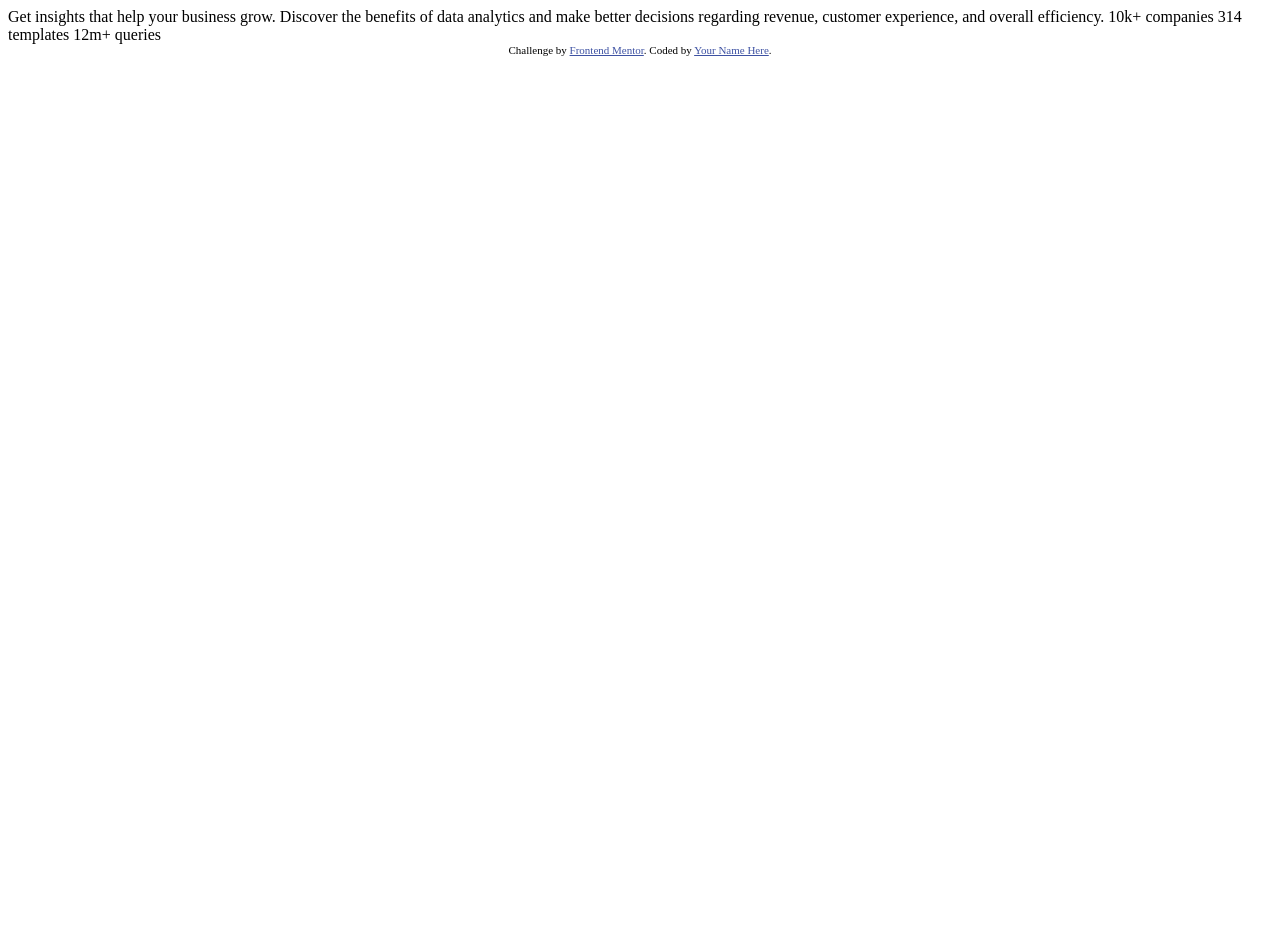
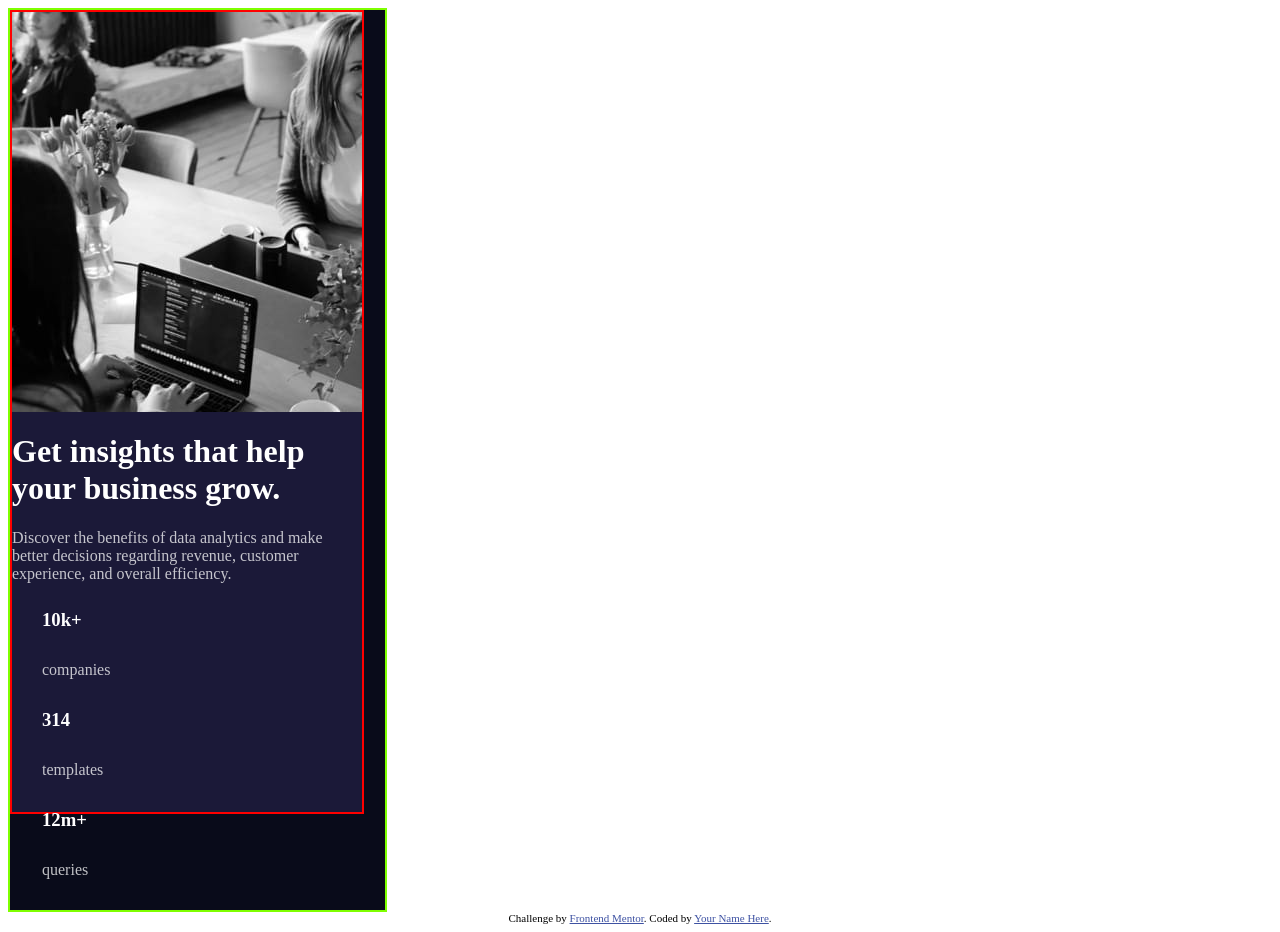
Before and after one commit to oluciams/frontend-mentor-Stats-preview-card-component, a plain HTML site: page index.html in a window 1280 px wide. Before the commit the page ends 800 px from the top, so only its background shows below. Drawn offline with Linux system fonts and the light colour scheme.

Commit message:
Estructurar html y css

```diff
--- a/index.html
+++ b/index.html
@@ -3,27 +3,42 @@
 <head>
   <meta charset="UTF-8">
   <meta name="viewport" content="width=device-width, initial-scale=1.0"> <!-- displays site properly based on user's device -->
-
   <link rel="icon" type="image/png" sizes="32x32" href="./images/favicon-32x32.png">
+  <link rel="stylesheet" href="style.css">
 
   <title>Frontend Mentor | Stats preview card component</title>
 
-  <!-- Feel free to remove these styles or customise in your own stylesheet 👍 -->
-  <style>
-    .attribution { font-size: 11px; text-align: center; }
-    .attribution a { color: hsl(228, 45%, 44%); }
-  </style>
 </head>
 <body>
-
-  Get insights that help your business grow.
-
-  Discover the benefits of data analytics and make better decisions regarding revenue, customer
-  experience, and overall efficiency.
-
-  10k+ companies
-  314 templates
-  12m+ queries
+   <main>
+      <div class="contenedor">
+        <div class="contenedorImagen">
+        </div>
+        <h1>
+        Get <strong>insights</strong> that help your business grow.
+        </h1>
+        <section>
+          <p>
+            Discover the benefits of data analytics and make better decisions regarding revenue, customer
+            experience, and overall efficiency.
+          </p>
+        </section>
+        <section id="estadistica">
+          <div class="box">
+            <h3>10k+</h3>
+            <p>companies</p>
+          </div>
+          <div class="box">
+            <h3>314</h3>
+            <p> templates</p>
+          </div>
+          <div class="box">
+            <h3>12m+</h3>
+            <p> queries</p>
+          </div>
+        </section>
+      </div>
+  </main>
 
   <div class="attribution">
     Challenge by <a href="https://www.frontendmentor.io?ref=challenge" target="_blank">Frontend Mentor</a>.
--- /dev/null
+++ b/style.css
@@ -0,0 +1,60 @@
+.attribution { font-size: 11px; text-align: center; }
+.attribution a { color: hsl(228, 45%, 44%); }
+
+main {
+    background-color: hsl(233, 47%, 7%);
+    width: 375px;
+    height: 900px;
+    border: 2px solid chartreuse;
+}
+
+.contenedor {
+    width: 350px;
+    height: 800px;
+    background-color: hsl(244, 38%, 16%);
+    border: 2px solid red;
+
+}
+
+ .contenedorImagen {
+    background-image: url(./images/image-header-mobile.jpg);
+    width: 350px;
+    height: 50vh;
+    background-color: hsl(244, 38%, 16%);
+    background-position: center;
+    background-repeat: no-repeat;
+}
+
+main h1 {
+    color: hsl(0, 0%, 100%);
+
+}
+main p {
+    color:hsla(0, 0%, 100%, 0.75);
+    Font size: 15px
+}
+
+#estadistica h3 {
+    margin: 10px 20px;
+    padding: 10px;
+    width: 100px;
+}
+
+#estadistica p {
+    margin: 10px 20px;
+    padding: 10px;
+    width: 100px;
+
+}
+
+.box h3 {
+    color:  hsl(0, 0%, 100%);
+    Font size: 15px
+
+
+}
+.box p {
+    color:hsla(0, 0%, 100%, 0.75);
+    Font size: 15px
+
+}
```
Also changed, not shown: 1 other file.
